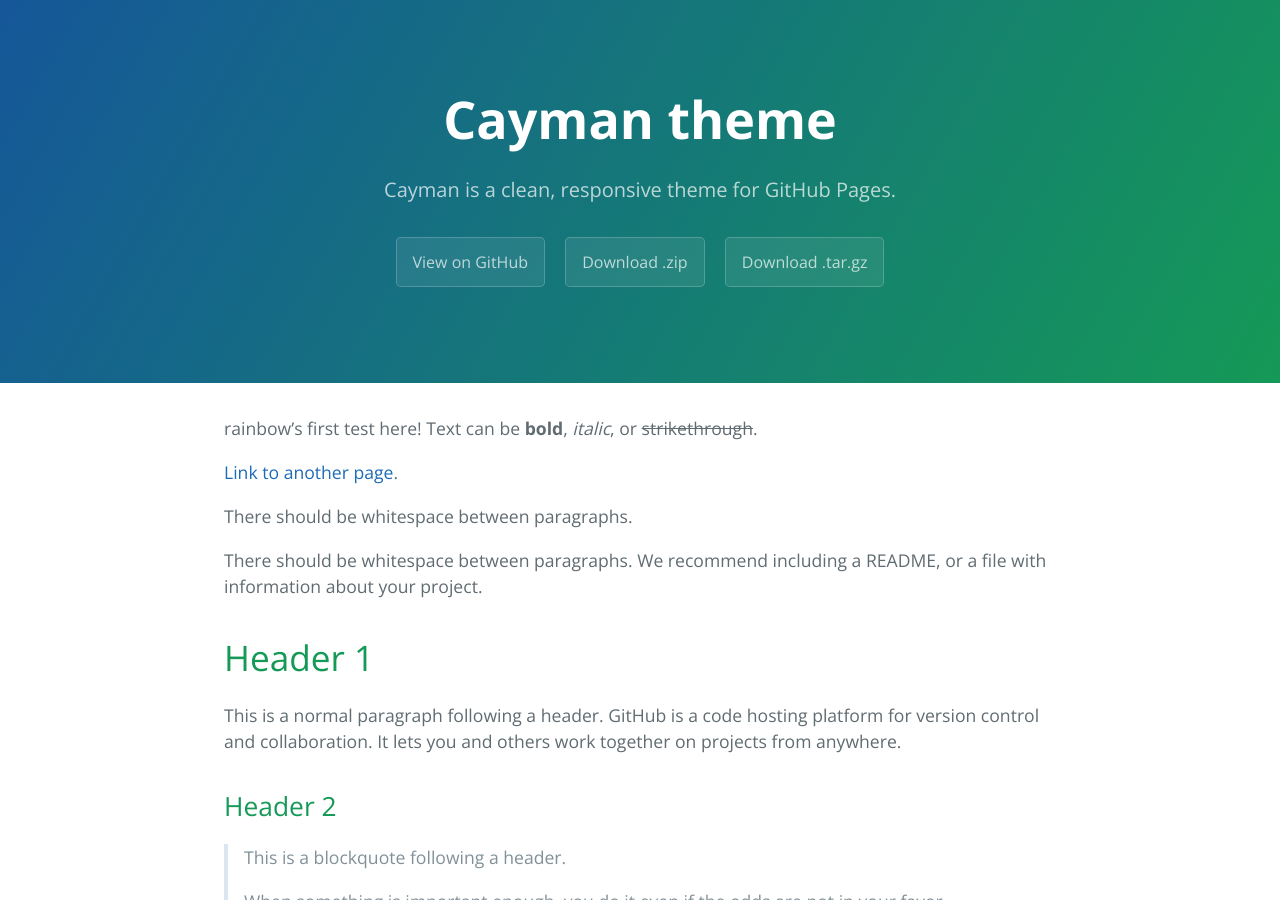
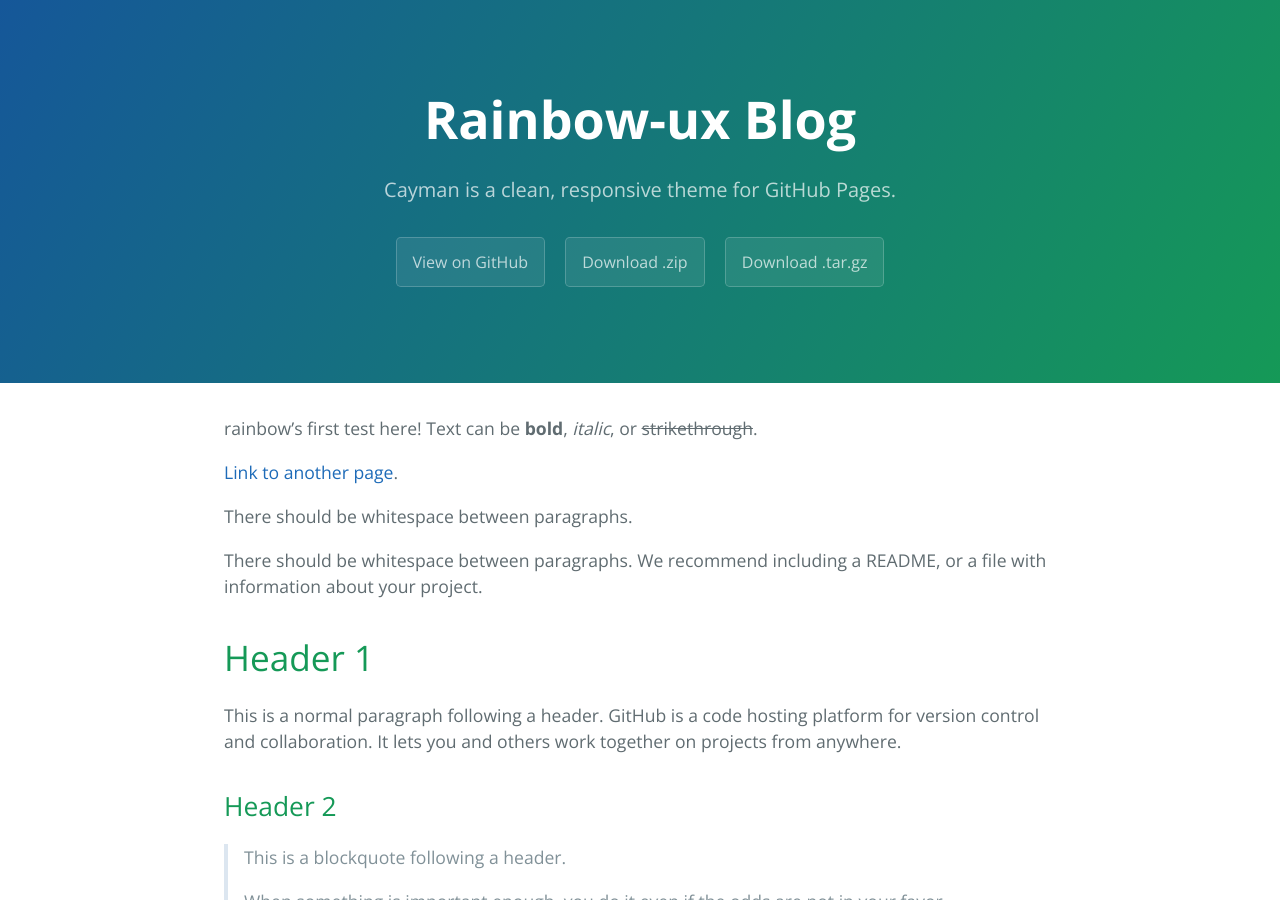
Before and after one commit to rainbow-ux/traveler-blog.github.io, a Jekyll site: the page built from index.md, in a window 1280 px wide and 900 px high. Built offline with Jekyll 4.4.1, drawn with Linux system fonts in a browser that asks for light colours.

Commit message:
Update _config.yml

```diff
--- a/_config.yml
+++ b/_config.yml
@@ -1,4 +1,4 @@
-title: Cayman theme
+title: Rainbow-ux Blog
 description: Cayman is a clean, responsive theme for GitHub Pages.
 show_downloads: true
 google_analytics:
```
